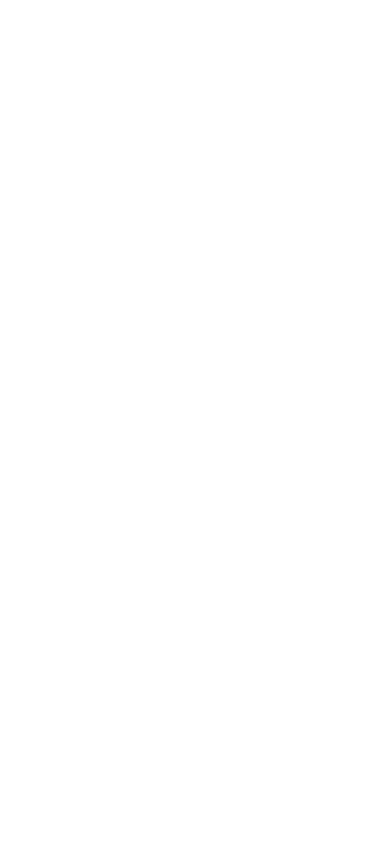
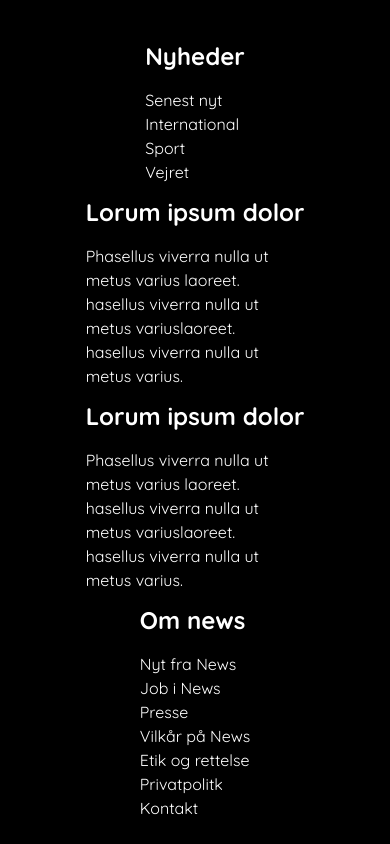
Before and after one commit to ThePandaOliver/skole-eksamens-project, a Next.js app: page / in a window 390 px wide. Shown: the top 844 px of the page. Built offline with nearby package versions, Linux system fonts and the light colour scheme.

Commit message:
Add `Footer` component, update `layout.tsx` with footer integration, enhance global and breakpoint styles in `globals.css`, and tweak `Podcast` page layout.

```diff
--- a/src/app/globals.css
+++ b/src/app/globals.css
@@ -61,6 +61,7 @@
   /* Breakpoints */
   --breakpoint-tablet: 768px;
   --breakpoint-desktop: 1000px;
+  --breakpoint-sm: 460px;
   --breakpoint-md: 768px;
   --breakpoint-lg: 1000px;
 
--- a/src/app/layout.tsx
+++ b/src/app/layout.tsx
@@ -1,6 +1,7 @@
 import type {Metadata} from "next";
 import {Quicksand} from "next/font/google";
 import "./globals.css";
+import Footer from "@/component/Footer";
 
 const quicksand = Quicksand({
 	variable: "--font-quicksand",
@@ -20,6 +21,7 @@
 		>
 			<body className="min-h-full flex flex-col">
 				{children}
+				<Footer />
 			</body>
 		</html>
 	);
--- a/src/app/podcast/page.tsx
+++ b/src/app/podcast/page.tsx
@@ -6,7 +6,7 @@
 	const allPodcasts = await getAllPodcast();
 
 	return (
-		<main className={"parent-container space-y-10"}>
+		<main className={"parent-container space-y-10 flex-1"}>
 			<section className={"relative w-full aspect-video"}>
 				<Image src={"http://localhost:3001/assets/images/podcast_1.jpg"} alt={"Podcaster"} fill/>
 				<div className={"absolute bottom-6 right-6 w-100 h-60 bg-category p-4"}>
@@ -21,5 +21,5 @@
 				}
 			</section>
 		</main>
-	)
+	);
 }
--- /dev/null
+++ b/src/component/Footer.tsx
@@ -0,0 +1,125 @@
+import Link from "next/link";
+
+export default function Footer() {
+	return (
+		<footer className="w-full bg-black text-white mt-auto">
+			<div className="max-w-350 mx-auto px-4 py-10">
+				<div className="grid grid-cols-1 sm:grid-cols-2 md:grid-cols-4 justify-items-center gap-3 flex-wrap">
+					<div>
+						<h3 className="text-2xl font-bold text-white mb-4">Nyheder</h3>
+						<ul className="text-base text-white">
+							<li>
+								<Link href="#" className="hover:text-category transition-colors">
+									Senest nyt
+								</Link>
+							</li>
+							<li>
+								<Link href="#" className="hover:text-category transition-colors">
+									International
+								</Link>
+							</li>
+							<li>
+								<Link href="/sport" className="hover:text-category transition-colors">
+									Sport
+								</Link>
+							</li>
+							<li>
+								<Link href="/vejret" className="hover:text-category transition-colors">
+									Vejret
+								</Link>
+							</li>
+						</ul>
+					</div>
+
+					<div>
+						<h3 className="text-2xl font-bold text-white mb-4">Lorum ipsum dolor</h3>
+						<div className="text-base text-white">
+							<p>
+								Phasellus viverra nulla ut<br/>
+								metus varius laoreet.
+							</p>
+							<p>
+								hasellus viverra nulla ut<br/>
+								metus variuslaoreet.
+							</p>
+							<p>
+								hasellus viverra nulla ut<br/>
+								metus varius.
+							</p>
+						</div>
+					</div>
+
+					<div>
+						<h3 className="text-2xl font-bold text-white mb-4">Lorum ipsum dolor</h3>
+						<div className="text-base text-white">
+							<p>
+								Phasellus viverra nulla ut<br/>
+								metus varius laoreet.
+							</p>
+							<p>
+								hasellus viverra nulla ut<br/>
+								metus variuslaoreet.
+							</p>
+							<p>
+								hasellus viverra nulla ut<br/>
+								metus varius.
+							</p>
+						</div>
+					</div>
+
+					<div>
+						<h3 className="text-2xl font-bold text-white mb-4">Om news</h3>
+						<ul className="text-base text-white">
+							<li>
+								<Link href="#" className="hover:text-category transition-colors">
+									Nyt fra News
+								</Link>
+							</li>
+							<li>
+								<Link href="#" className="hover:text-category transition-colors">
+									Job i News
+								</Link>
+							</li>
+							<li>
+								<Link href="#" className="hover:text-category transition-colors">
+									Presse
+								</Link>
+							</li>
+							<li>
+								<Link href="#" className="hover:text-category transition-colors">
+									Vilkår på News
+								</Link>
+							</li>
+							<li>
+								<Link href="#" className="hover:text-category transition-colors">
+									Etik og rettelse
+								</Link>
+							</li>
+							<li>
+								<Link href="#" className="hover:text-category transition-colors">
+									Privatpolitk
+								</Link>
+							</li>
+							<li>
+								<Link href="#" className="hover:text-category transition-colors">
+									Kontakt
+								</Link>
+							</li>
+						</ul>
+					</div>
+				</div>
+			</div>
+
+			{/* Divider line */}
+			<div className="border-t border-white w-full"/>
+
+			{/* Bottom text */}
+			<div className="max-w-350 mx-auto px-4 py-10">
+				<p className="text-center text-sm md:text-base text-white">
+					Lorem ipsum dolor sit amet, consectetur adipiscing elit. ipsum dolor sit amet, consectetur
+					adipiscing elit. consectetu
+				</p>
+			</div>
+		</footer>
+	);
+}
```
